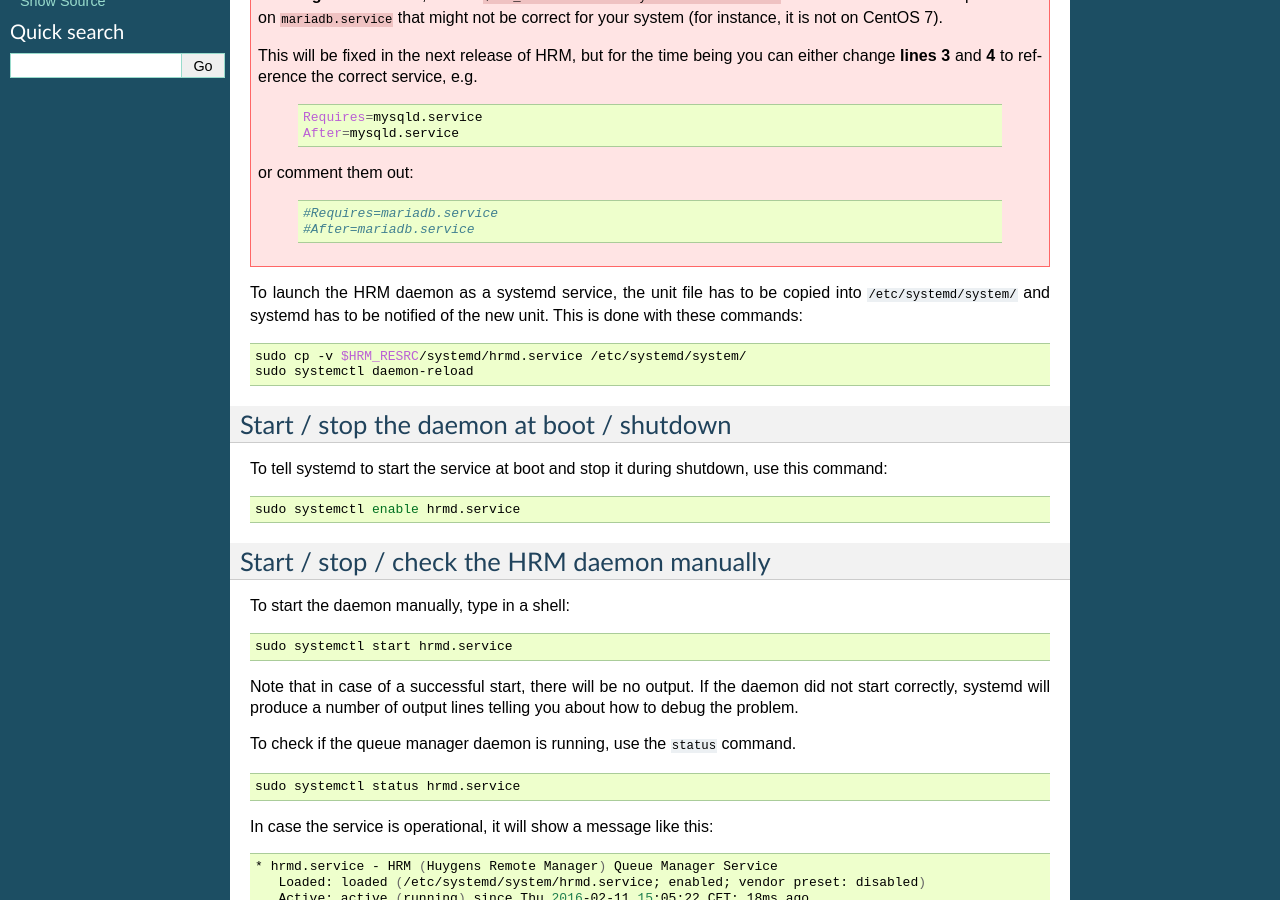
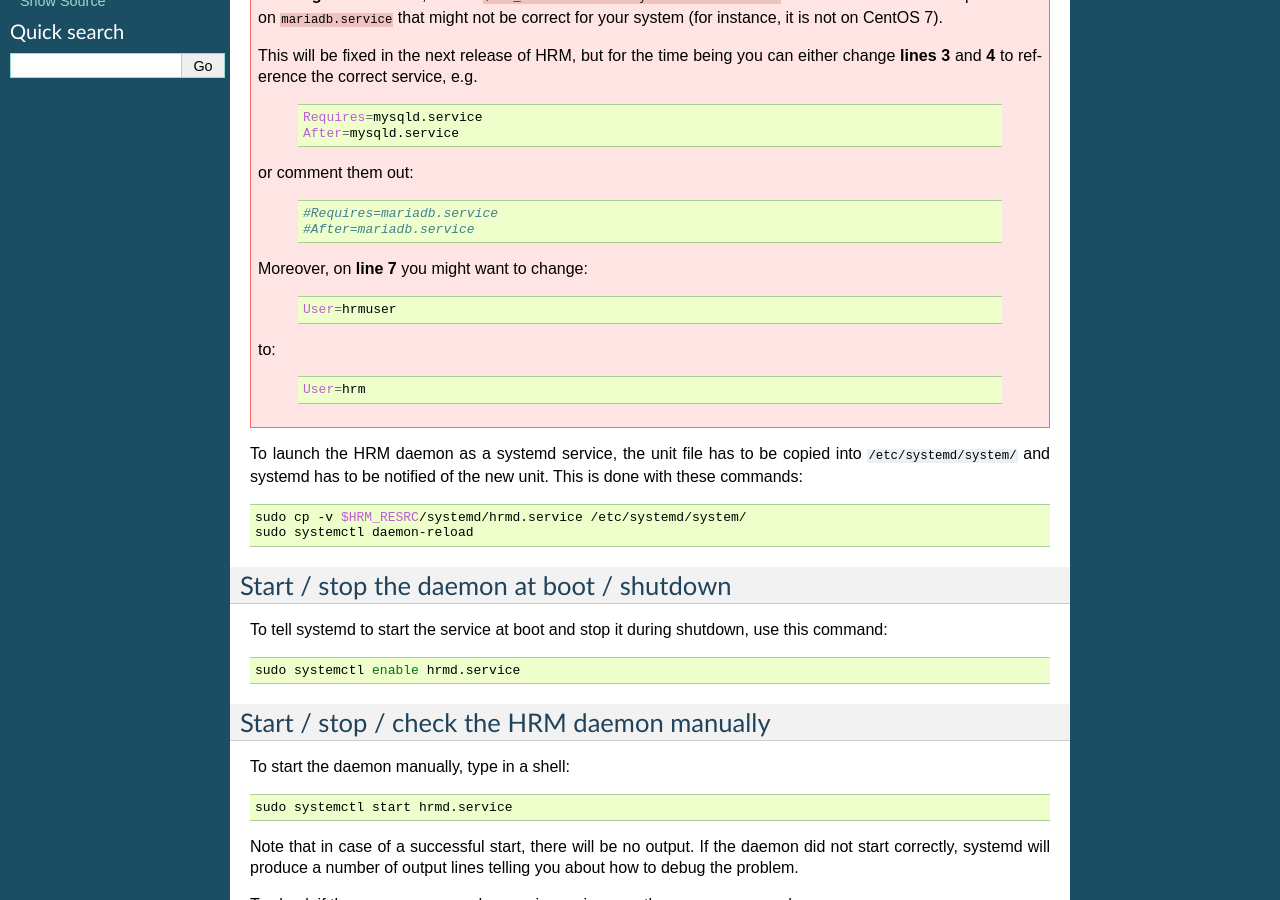
Before and after one commit to aarpon/hrm_docs, a Sphinx documentation site: the page built from docs/admin/hrm_daemon_systemd.rst, in a window 1280 px wide and 900 px high, scrolled down 359 px. Built offline with Sphinx 7.4.7, drawn with Linux system fonts in a browser that asks for light colours.

Commit message:
Document the recommended change from User=hrmuser to User=hrm is hrmd.service.

```diff
--- a/docs/admin/hrm_daemon_systemd.rst
+++ b/docs/admin/hrm_daemon_systemd.rst
@@ -42,6 +42,18 @@
 
       #Requires=mariadb.service
       #After=mariadb.service
+
+  Moreover, on **line 7** you might want to change:
+
+    .. code-block:: sh
+
+      User=hrmuser
+
+  to:
+
+    .. code-block:: sh
+
+      User=hrm
 
 
 To launch the HRM daemon as a systemd service, the unit file has to be copied
```
